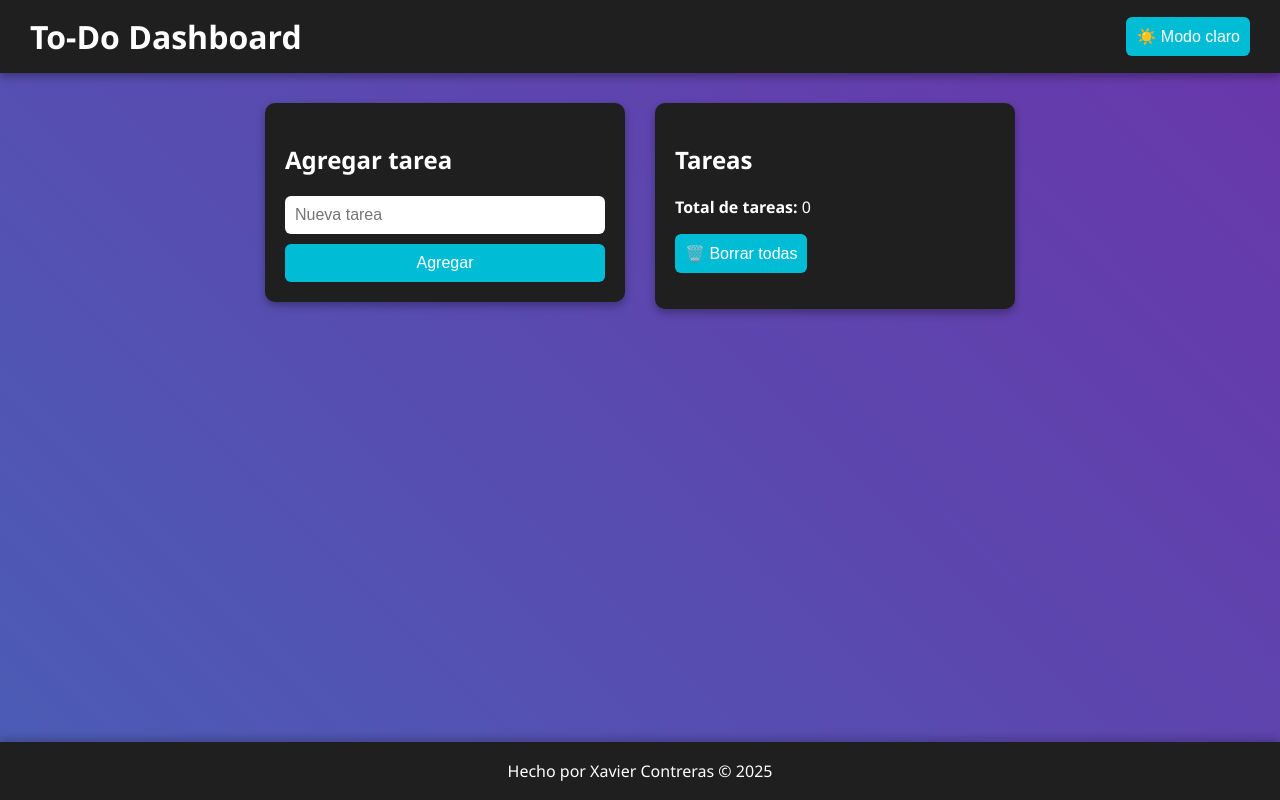
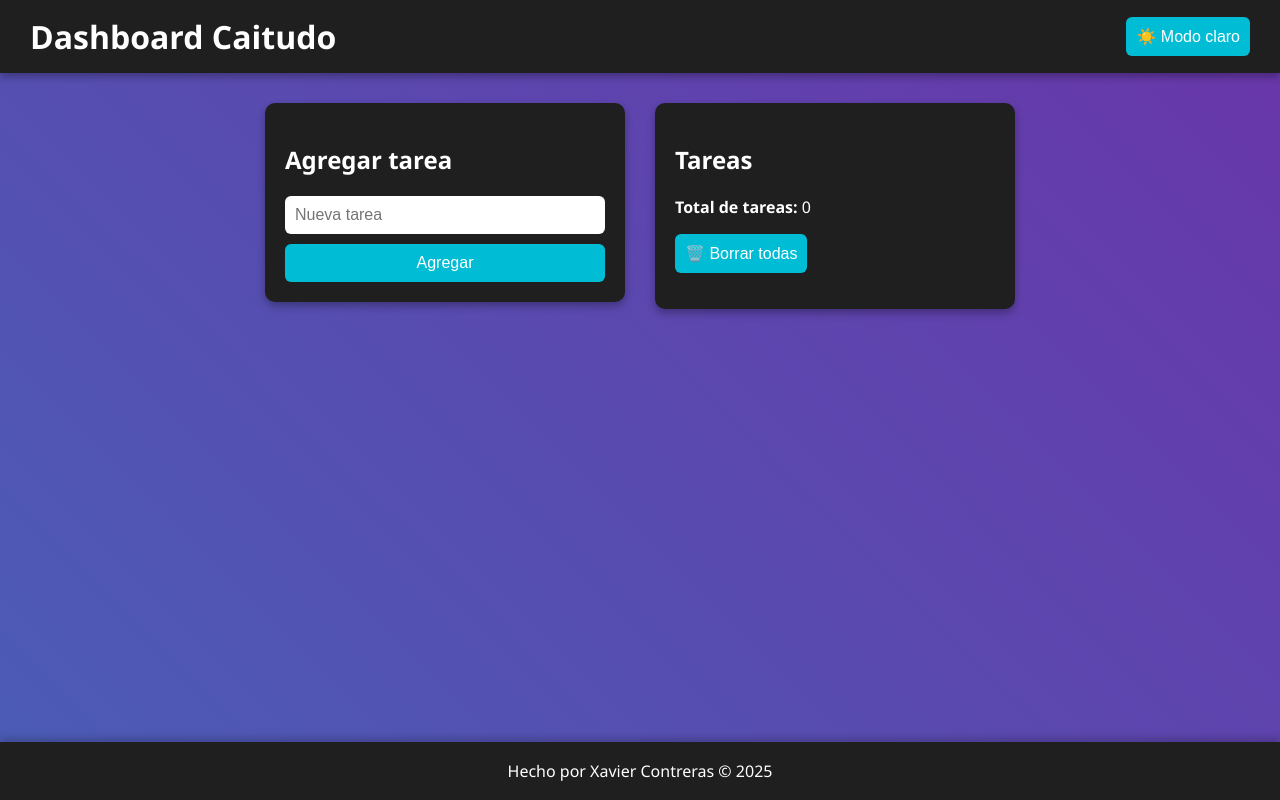
Before and after one commit to cxavicontreras/ToDoList, a plain HTML site: page index.html in a window 1280 px wide. Drawn offline with Linux system fonts and the light colour scheme.

Commit message:
feat. changed title

```diff
--- a/index.html
+++ b/index.html
@@ -17,7 +17,7 @@
 
 <body>
   <header>
-    <h1>To-Do Dashboard</h1>
+    <h1>Dashboard Caitudo</h1>
 
     <!-- Solo debe existir un botón -->
     <button id="modoBtn" type="button">
```
